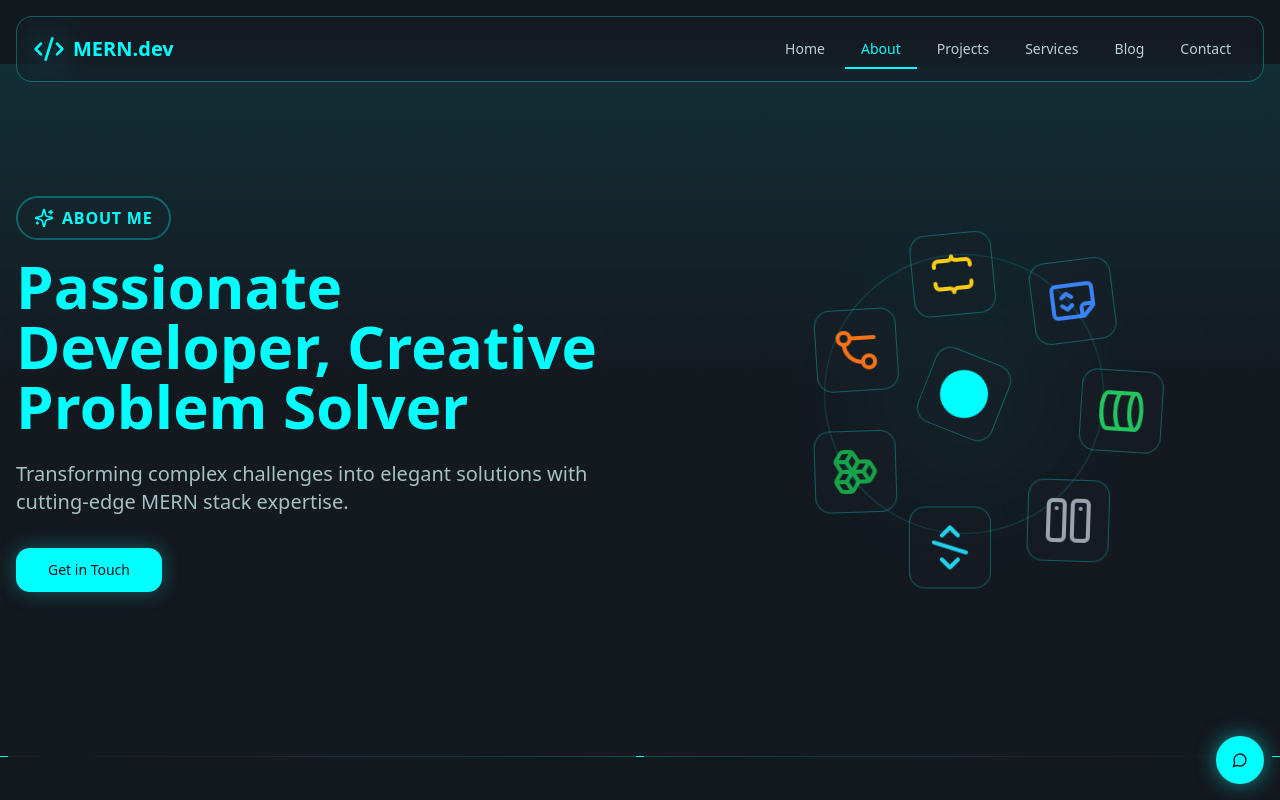
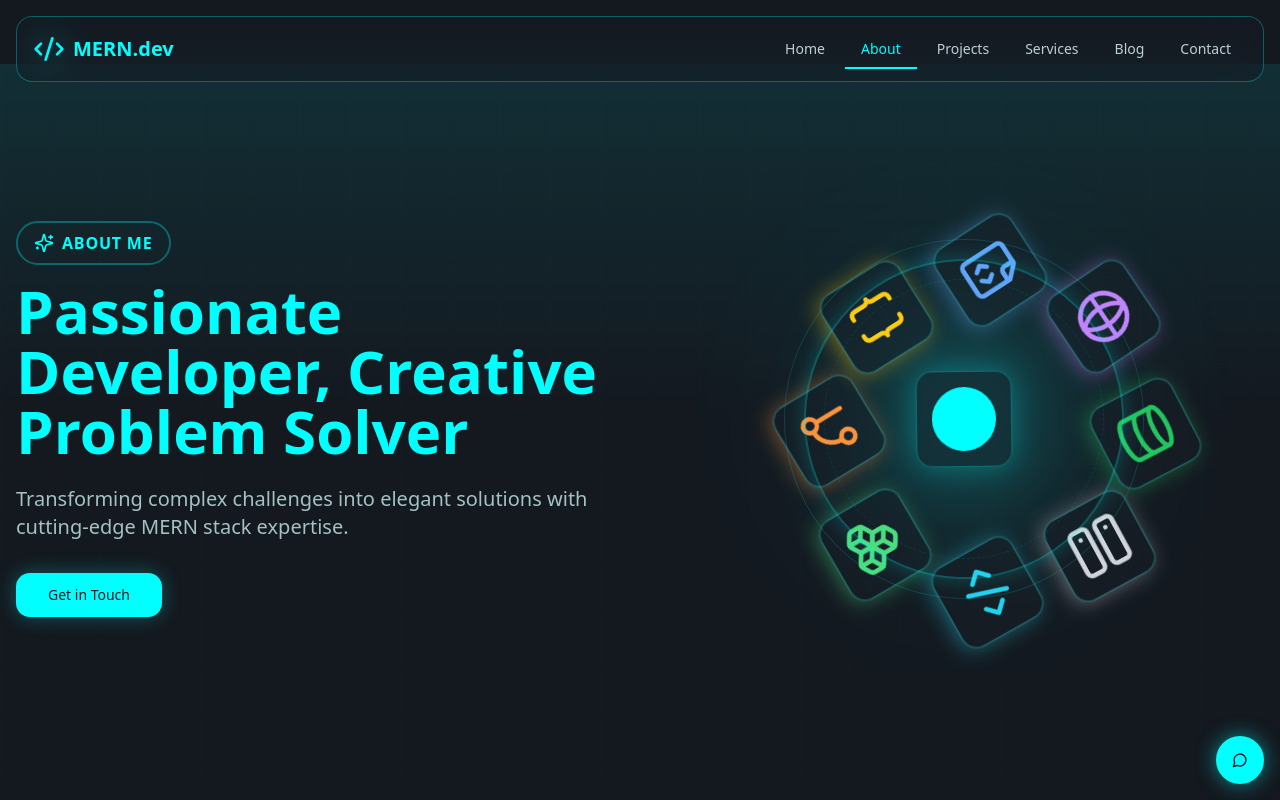
Before and after one commit to HassnainAli914/neo-chronos-dev-74065, a React (Vite) app: page /about in a window 1280 px wide. Shown: the top 800 px of the page. Built offline with nearby package versions, Linux system fonts and the light colour scheme; the HTML template or start-up script is replaced by a standard one.

Commit message:
Enhance About Page hero section

```diff
--- a/src/components/SkillsOrbit.tsx
+++ b/src/components/SkillsOrbit.tsx
@@ -1,29 +1,44 @@
 import { motion } from "framer-motion";
-import { Database, Server, Code2, Boxes, GitBranch, Braces, FileCode } from "lucide-react";
+import { Database, Server, Code2, Boxes, GitBranch, Braces, FileCode, Globe } from "lucide-react";
 import { Tooltip, TooltipContent, TooltipProvider, TooltipTrigger } from "@/components/ui/tooltip";
 
 const SkillsOrbit = () => {
   const skills = [
-    { name: "MongoDB", icon: Database, color: "text-green-500", delay: 0 },
-    { name: "Express.js", icon: Server, color: "text-gray-400", delay: 0.5 },
-    { name: "React", icon: Code2, color: "text-cyan-400", delay: 1 },
-    { name: "Node.js", icon: Boxes, color: "text-green-600", delay: 1.5 },
-    { name: "Git", icon: GitBranch, color: "text-orange-500", delay: 2 },
-    { name: "JavaScript", icon: Braces, color: "text-yellow-400", delay: 2.5 },
-    { name: "TypeScript", icon: FileCode, color: "text-blue-500", delay: 3 },
+    { name: "MongoDB", icon: Database, color: "text-green-500", glowColor: "rgba(34, 197, 94, 0.4)", delay: 0 },
+    { name: "Express.js", icon: Server, color: "text-gray-300", glowColor: "rgba(209, 213, 219, 0.4)", delay: 0.5 },
+    { name: "React", icon: Code2, color: "text-cyan-400", glowColor: "rgba(34, 211, 238, 0.4)", delay: 1 },
+    { name: "Node.js", icon: Boxes, color: "text-green-400", glowColor: "rgba(74, 222, 128, 0.4)", delay: 1.5 },
+    { name: "Git", icon: GitBranch, color: "text-orange-400", glowColor: "rgba(251, 146, 60, 0.4)", delay: 2 },
+    { name: "JavaScript", icon: Braces, color: "text-yellow-400", glowColor: "rgba(250, 204, 21, 0.4)", delay: 2.5 },
+    { name: "TypeScript", icon: FileCode, color: "text-blue-400", glowColor: "rgba(96, 165, 250, 0.4)", delay: 3 },
+    { name: "HTML/CSS", icon: Globe, color: "text-purple-400", glowColor: "rgba(192, 132, 252, 0.4)", delay: 3.5 },
   ];
 
-  const orbitRadius = 140;
+  const orbitRadius = 160;
   const angleStep = (2 * Math.PI) / skills.length;
 
   return (
-    <div className="relative w-full h-full flex items-center justify-center min-h-[500px]">
+    <div className="relative w-full h-full flex items-center justify-center min-h-[550px]">
+      {/* Outer glow effect */}
+      <motion.div
+        className="absolute w-96 h-96 bg-primary/10 rounded-full blur-3xl pointer-events-none"
+        animate={{
+          scale: [1, 1.15, 1],
+          opacity: [0.2, 0.35, 0.2],
+        }}
+        transition={{
+          duration: 5,
+          repeat: Infinity,
+          ease: "easeInOut",
+        }}
+      />
+
       {/* Center glow effect */}
       <motion.div
-        className="absolute w-32 h-32 bg-primary/20 rounded-full blur-3xl"
+        className="absolute w-40 h-40 bg-primary/30 rounded-full blur-2xl pointer-events-none"
         animate={{
-          scale: [1, 1.2, 1],
-          opacity: [0.3, 0.5, 0.3],
+          scale: [1, 1.3, 1],
+          opacity: [0.4, 0.6, 0.4],
         }}
         transition={{
           duration: 4,
@@ -32,19 +47,29 @@ const SkillsOrbit = () => {
         }}
       />
 
-      {/* Center core */}
+      {/* Center core with glassmorphism */}
       <motion.div
-        className="absolute w-20 h-20 glass-card rounded-full flex items-center justify-center"
+        className="absolute w-24 h-24 glass-card rounded-full flex items-center justify-center shadow-[0_0_30px_rgba(0,255,255,0.3)]"
         animate={{
           rotate: 360,
         }}
         transition={{
-          duration: 20,
+          duration: 25,
           repeat: Infinity,
           ease: "linear",
         }}
       >
-        <div className="w-12 h-12 bg-gradient-to-br from-primary to-accent rounded-full" />
+        <motion.div
+          className="w-16 h-16 bg-gradient-to-br from-primary via-accent to-primary rounded-full"
+          animate={{
+            rotate: -360,
+          }}
+          transition={{
+            duration: 25,
+            repeat: Infinity,
+            ease: "linear",
+          }}
+        />
       </motion.div>
 
       {/* Orbiting skills */}
@@ -64,68 +89,116 @@ const SkillsOrbit = () => {
                     top: "50%",
                   }}
                   initial={{
-                    x: -24,
-                    y: -24,
+                    x: -28,
+                    y: -28,
                     opacity: 0,
                     scale: 0,
                   }}
                   animate={{
-                    x: x - 24,
-                    y: y - 24,
+                    x: x - 28,
+                    y: y - 28,
                     opacity: 1,
                     scale: 1,
                     rotate: [0, 360],
                   }}
                   transition={{
-                    opacity: { delay: skill.delay * 0.2, duration: 0.5 },
-                    scale: { delay: skill.delay * 0.2, duration: 0.5 },
-                    x: { delay: skill.delay * 0.2, duration: 0.8 },
-                    y: { delay: skill.delay * 0.2, duration: 0.8 },
+                    opacity: { delay: skill.delay * 0.15, duration: 0.6 },
+                    scale: { delay: skill.delay * 0.15, duration: 0.6, type: "spring" },
+                    x: { delay: skill.delay * 0.15, duration: 0.9, type: "spring" },
+                    y: { delay: skill.delay * 0.15, duration: 0.9, type: "spring" },
                     rotate: {
-                      delay: skill.delay * 0.2 + 1,
-                      duration: 20,
+                      delay: skill.delay * 0.15 + 1,
+                      duration: 30,
                       repeat: Infinity,
                       ease: "linear",
                     },
                   }}
                   whileHover={{
-                    scale: 1.3,
+                    scale: 1.4,
                     rotate: 0,
-                    transition: { duration: 0.3 },
+                    transition: { duration: 0.3, type: "spring", stiffness: 300 },
                   }}
                 >
                   <motion.div
-                    className="glass-card p-4 rounded-2xl cursor-pointer relative group"
+                    className="glass-card p-4 rounded-2xl cursor-pointer relative group shadow-lg hover:shadow-2xl transition-shadow"
+                    style={{
+                      boxShadow: `0 4px 20px ${skill.glowColor}, 0 0 0 1px rgba(255,255,255,0.1)`,
+                    }}
                     animate={{
-                      y: [0, -10, 0],
+                      y: [0, -12, 0],
                     }}
                     transition={{
-                      duration: 3,
+                      duration: 3.5,
                       repeat: Infinity,
-                      delay: skill.delay * 0.3,
+                      delay: skill.delay * 0.2,
                       ease: "easeInOut",
+                    }}
+                    whileHover={{
+                      y: -5,
+                      boxShadow: `0 8px 30px ${skill.glowColor}, 0 0 20px ${skill.glowColor}`,
                     }}
                   >
                     <skill.icon
-                      className={`w-12 h-12 ${skill.color} group-hover:drop-shadow-[0_0_8px_currentColor] transition-all`}
+                      className={`w-14 h-14 ${skill.color} group-hover:drop-shadow-[0_0_12px_currentColor] transition-all duration-300`}
                     />
 
-                    {/* Glow effect on hover */}
-                    <div className={`absolute inset-0 rounded-2xl opacity-0 group-hover:opacity-100 transition-opacity duration-300 blur-xl ${skill.color.replace('text-', 'bg-')}/30`} />
+                    {/* Enhanced glow effect on hover */}
+                    <motion.div
+                      className="absolute inset-0 rounded-2xl opacity-0 group-hover:opacity-100 transition-opacity duration-300 blur-xl pointer-events-none"
+                      style={{
+                        background: skill.glowColor,
+                      }}
+                    />
+
+                    {/* Shimmer effect */}
+                    <motion.div
+                      className="absolute inset-0 rounded-2xl opacity-0 group-hover:opacity-30"
+                      style={{
+                        background: `linear-gradient(45deg, transparent 30%, ${skill.glowColor} 50%, transparent 70%)`,
+                      }}
+                      animate={{
+                        x: ['-100%', '100%'],
+                      }}
+                      transition={{
+                        duration: 1.5,
+                        repeat: Infinity,
+                        repeatDelay: 3,
+                      }}
+                    />
                   </motion.div>
                 </motion.div>
               </TooltipTrigger>
-              <TooltipContent>
-                <p className="font-semibold">{skill.name}</p>
+              <TooltipContent
+                side="top"
+                className="bg-card/90 backdrop-blur-xl border-primary/30 text-foreground font-semibold px-4 py-2"
+              >
+                <p>{skill.name}</p>
               </TooltipContent>
             </Tooltip>
           );
         })}
       </TooltipProvider>
 
-      {/* Orbit ring */}
+      {/* Orbit ring - outer */}
       <motion.div
-        className="absolute rounded-full border border-primary/20"
+        className="absolute rounded-full border border-primary/15"
+        style={{
+          width: orbitRadius * 2 + 40,
+          height: orbitRadius * 2 + 40,
+        }}
+        animate={{
+          rotate: -360,
+        }}
+        transition={{
+          duration: 50,
+          repeat: Infinity,
+          ease: "linear",
+        }}
+      />
+
+      {/* Orbit ring - inner */}
+      <motion.div
+        className="absolute rounded-full border-2 border-primary/25 shadow-[0_0_20px_rgba(0,255,255,0.2)]"
         style={{
           width: orbitRadius * 2,
           height: orbitRadius * 2,
@@ -139,6 +212,23 @@ const SkillsOrbit = () => {
           ease: "linear",
         }}
       />
+
+      {/* Dotted orbit ring */}
+      <motion.div
+        className="absolute rounded-full border border-dashed border-primary/10"
+        style={{
+          width: orbitRadius * 2 - 40,
+          height: orbitRadius * 2 - 40,
+        }}
+        animate={{
+          rotate: -360,
+        }}
+        transition={{
+          duration: 35,
+          repeat: Infinity,
+          ease: "linear",
+        }}
+      />
     </div>
   );
 };
```
